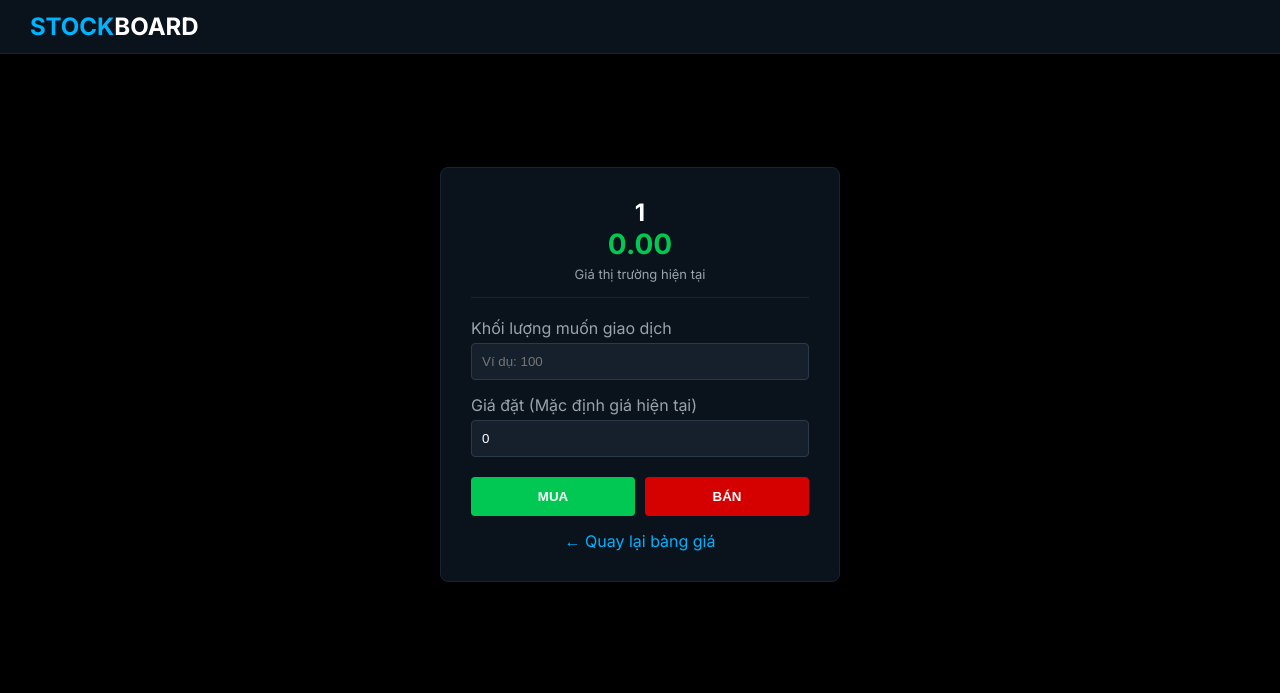
After one commit to pvhNam/DoAn_Python, a Flask app: page /trade/1 in a window 1280 px wide. The commit adds this page. Shown: the top 693 px of the page. Run offline with Flask 3, Linux system fonts and the light colour scheme; the visitor is signed in with stand-in values (Sample User, id 1); data that the repository does not hold is empty.

Commit message:
update trade

```diff
--- a/CHUNGKHOAN/server.py
+++ b/CHUNGKHOAN/server.py
@@ -161,7 +161,88 @@ def portfolio():
                            **footer)
 
 # ... (Các phần login, register, logout giữ nguyên) ...
+# --- ROUTE MỚI: TRANG ĐẶT LỆNH ---
+@app.route('/trade/<symbol>', methods=['GET', 'POST'])
+def trade_stock(symbol):
+    # 1. Bắt buộc đăng nhập mới được giao dịch
+    if 'user_id' not in session:
+        return redirect(url_for('login'))
 
+    conn = get_db_connection()
+    cursor = conn.cursor(dictionary=True)
+
+    # Lấy giá hiện tại của mã đó để hiển thị
+    cursor.execute("""
+        SELECT close FROM stock_history
+        WHERE symbol = %s
+        ORDER BY trading_date DESC LIMIT 1
+    """, (symbol,))
+    row = cursor.fetchone()
+    current_price = float(row['close']) if row else 0
+
+    # --- XỬ LÝ KHI ẤN NÚT MUA / BÁN (POST) ---
+    if request.method == 'POST':
+        user_id = session['user_id']
+        quantity = int(request.form['quantity'])
+        trade_price = float(request.form['price'])
+        action = request.form['action'] # 'buy' hoặc 'sell'
+
+        try:
+            # Kiểm tra xem User đã có mã này trong danh mục chưa
+            cursor.execute("SELECT * FROM user_portfolio WHERE user_id = %s AND symbol = %s", (user_id, symbol))
+            existing_stock = cursor.fetchone()
+
+            if action == 'buy':
+                # == LOGIC MUA: TÍNH GIÁ BÌNH QUÂN GIA QUYỀN ==
+                if existing_stock:
+                    old_qty = existing_stock['quantity']
+                    old_price = float(existing_stock['buy_price'])
+
+                    new_qty = old_qty + quantity
+                    # Công thức giá vốn trung bình: (Giá cũ * SL cũ + Giá mới * SL mới) / Tổng SL
+                    avg_price = ((old_qty * old_price) + (quantity * trade_price)) / new_qty
+
+                    sql = "UPDATE user_portfolio SET quantity = %s, buy_price = %s WHERE id = %s"
+                    cursor.execute(sql, (new_qty, avg_price, existing_stock['id']))
+                else:
+                    # Chưa có thì thêm mới
+                    sql = "INSERT INTO user_portfolio (user_id, symbol, quantity, buy_price) VALUES (%s, %s, %s, %s)"
+                    cursor.execute(sql, (user_id, symbol, quantity, trade_price))
+
+                flash(f'Đã MUA {quantity} cổ phiếu {symbol} thành công!', 'success')
+
+            elif action == 'sell':
+                # == LOGIC BÁN ==
+                if existing_stock and existing_stock['quantity'] >= quantity:
+                    new_qty = existing_stock['quantity'] - quantity
+
+                    if new_qty > 0:
+                        # Bán thì chỉ giảm số lượng, giá vốn giữ nguyên
+                        sql = "UPDATE user_portfolio SET quantity = %s WHERE id = %s"
+                        cursor.execute(sql, (new_qty, existing_stock['id']))
+                    else:
+                        # Nếu bán hết sạch thì xóa dòng đó đi
+                        sql = "DELETE FROM user_portfolio WHERE id = %s"
+                        cursor.execute(sql, (existing_stock['id'],))
+
+                    flash(f'Đã BÁN {quantity} cổ phiếu {symbol} thành công!', 'success')
+                else:
+                    flash('Lỗi: Bạn không đủ số lượng cổ phiếu để bán!', 'error')
+
+            conn.commit()
+            return redirect(url_for('portfolio')) # Mua xong chuyển ngay về trang danh mục
+
+        except Exception as e:
+            print(e)
+            flash('Giao dịch thất bại!', 'error')
+
+    conn.close()
+
+    # --- HIỂN THỊ GIAO DIỆN GET ---
+    return render_template('trade.html',
+                           symbol=symbol,
+                           price_raw=current_price,
+                           price_str="{:,.2f}".format(current_price))
 @app.route('/login', methods=['GET', 'POST'])
 def login():
     if request.method == 'POST':
--- a/CHUNGKHOAN/templates/index.html
+++ b/CHUNGKHOAN/templates/index.html
@@ -117,7 +117,11 @@
                     <tbody>
                         {% for s in stocks %}
                         <tr class="{{ s.css_class }}">
-                            <td class="symbol">{{ s.symbol }}</td>
+                            <td class="symbol">
+    <a href="/trade/{{ s.symbol }}" style="color: #00B3FF; text-decoration: none; display: block;">
+        {{ s.symbol }}
+    </a>
+</td>
                             <td class="price-cell">{{ s.price_str }}</td>
                             <td class="change">{{ s.sign }}{{ s.change_str }} {{ s.arrow }}</td>
                             <td class="percent">{{ s.sign }}{{ s.percent_str }}</td>
--- /dev/null
+++ b/CHUNGKHOAN/templates/trade.html
@@ -0,0 +1,85 @@
+<!DOCTYPE html>
+<html lang="vi">
+<head>
+    <meta charset="UTF-8">
+    <title>Đặt lệnh {{ symbol }}</title>
+    <link href="https://fonts.googleapis.com/css2?family=Inter:wght@400;500;600;700&display=swap" rel="stylesheet">
+    <link rel="stylesheet" href="{{ url_for('static', filename='css/style.css') }}">
+    <style>
+        .trade-container {
+            display: flex;
+            justify-content: center;
+            align-items: center;
+            min-height: 80vh;
+        }
+        .trade-box {
+            background-color: #0A121C;
+            border: 1px solid #1A2430;
+            padding: 30px;
+            border-radius: 8px;
+            width: 400px;
+        }
+        .stock-info {
+            text-align: center;
+            margin-bottom: 20px;
+            border-bottom: 1px solid #1A2430;
+            padding-bottom: 15px;
+        }
+        .stock-price { font-size: 28px; font-weight: 700; color: #00C853; }
+
+        .form-group { margin-bottom: 15px; }
+        .form-group label { display: block; color: #9AA3AC; margin-bottom: 5px; }
+        .form-control {
+            width: 100%; padding: 10px; background: #16202C;
+            border: 1px solid #2C394B; color: #fff; border-radius: 4px;
+        }
+
+        .btn-group { display: flex; gap: 10px; margin-top: 20px; }
+        .btn-trade {
+            flex: 1; padding: 12px; border: none; border-radius: 4px;
+            font-weight: 700; cursor: pointer; color: #fff;
+        }
+        .btn-buy { background-color: #00C853; }
+        .btn-buy:hover { background-color: #00E676; }
+
+        .btn-sell { background-color: #D50000; }
+        .btn-sell:hover { background-color: #FF1744; }
+
+        .back-link { display: block; text-align: center; margin-top: 15px; color: #00B3FF; text-decoration: none; }
+    </style>
+</head>
+<body>
+    <header style="background-color: #0A121C; border-bottom: 1px solid #1A2430; padding: 12px 30px;">
+        <div class="logo"><h2 style="color: #00B3FF; margin:0;">STOCK<span style="color: white;">BOARD</span></h2></div>
+    </header>
+
+    <main class="trade-container">
+        <div class="trade-box">
+            <div class="stock-info">
+                <h2 style="color: #fff; margin: 0;">{{ symbol }}</h2>
+                <span class="stock-price">{{ price_str }}</span>
+                <div style="color: #9AA3AC; font-size: 13px; margin-top: 5px;">Giá thị trường hiện tại</div>
+            </div>
+
+            <form action="/trade/{{ symbol }}" method="POST">
+                <div class="form-group">
+                    <label>Khối lượng muốn giao dịch</label>
+                    <input type="number" name="quantity" class="form-control" placeholder="Ví dụ: 100" required min="1">
+                </div>
+
+                <div class="form-group">
+                    <label>Giá đặt (Mặc định giá hiện tại)</label>
+                    <input type="number" name="price" class="form-control" value="{{ price_raw }}" step="0.01">
+                </div>
+
+                <div class="btn-group">
+                    <button type="submit" name="action" value="buy" class="btn-trade btn-buy">MUA</button>
+                    <button type="submit" name="action" value="sell" class="btn-trade btn-sell">BÁN</button>
+                </div>
+            </form>
+
+            <a href="/" class="back-link">← Quay lại bảng giá</a>
+        </div>
+    </main>
+</body>
+</html>
```
